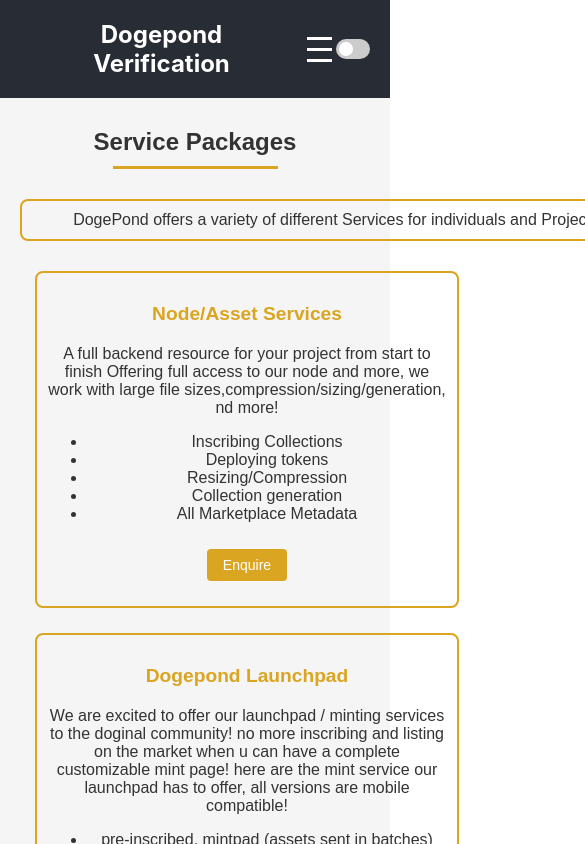
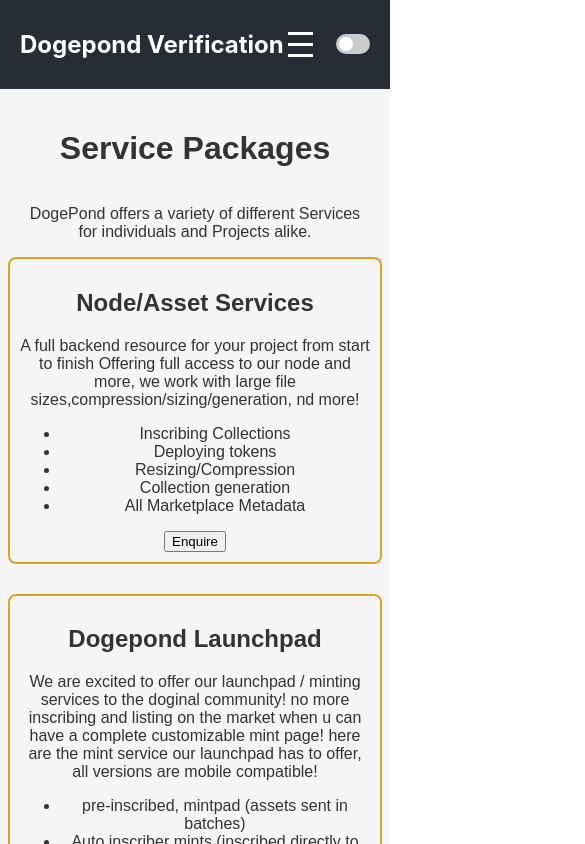
Before and after one commit to jlloyd0430/doginal-verification, a React (Create React App) app: page /services in a window 390 px wide. Shown: the top 844 px of the page, 585 px wide, since content can reach past the window. Built offline with nearby package versions, Linux system fonts and the light colour scheme.

Commit message:
Update Services.css

```diff
--- a/src/components/Services.css
+++ b/src/components/Services.css
@@ -1,123 +1,29 @@
-/* Packages.css */
-
-
 .packages-container {
+  display: flex;
+  flex-direction: column;
+  align-items: center;
   padding: 20px;
   font-family: "Orbitron", sans-serif;
 }
 
-
-.responsive-image {
-  width: 100%;
-  height: auto;
-  margin-bottom: 20px;
-}
-
-.services{
+.services {
+  display: flex;
+  flex-direction: column;
   align-items: center;
 }
 
-.enquire-button {
-  padding: 10px 20px;
-  font-size: 1em;
-  margin-top: 10px;
-  cursor: pointer;
-}
-
-h1, h2, h3, p {
-  margin: 10px;
-}
-
-.packages-title {
-  padding: 10px;
-  text-align: center;
-  margin-bottom: 20px;
-  position: relative;
-  font-family: "Orbitron", sans-serif;
-}
-
-.packages-title::after {
-  content: '';
-  display: block;
-  width: 50%;
-  height: 3px;
-  background-color: goldenrod;
-  margin: 10px auto 0;
-}
-
-.packages-description {
-  text-align: center;
-  /* color: #e2dada; */
-  font-family: "Orbitron", sans-serif;
+.package {
+  display: flex;
+  flex-direction: column;
   align-items: center;
   border: 2px solid #daa520;
   border-radius: 8px;
   margin-bottom: 30px;
   padding: 10px;
-  width: 650px;
+  width: 100%; /* Adjust this value as needed */
+  max-width: 650px; /* Set a max-width for better control */
 }
 
-.package {
-    border: 2px solid #daa520;
-    border-radius: 8px;
-    margin-bottom: 30px;
-    padding: 10px;
-    width: 650px;
-    align-items: center;
+.package-title, .package-description {
+  text-align: center;
 }
-
-.package-title {
-  font-family: "Orbitron", sans-serif;
-  padding: 10px;
-  display: inline-block;
-  margin-bottom: 10px;
-  color: goldenrod;
-  font-size: 1.5em;
-}
-
-.package-description {
-  font-family: "Orbitron", sans-serif;
-  margin-bottom: 15px;
-  /* color: #e2dada; */
-}
-
-.enquire-button {
-  background-color: goldenrod;
-  color: white;
-  border: none;
-  border-radius: 4px;
-  padding: 10px 20px;
-  cursor: pointer;
-  transition: background-color 0.3s ease;
-}
-
-
-/* Mobile Styles */
-@media (max-width: 600px) {
-  .package {
-    margin-bottom: 30px;
-    margin: 25px;
-    max-width: 400px;
-    border: 2px solid goldenrod;
-    border-radius: 8px;
-    padding: 10px;
-    /* background-color: #1e1e1e; */
-  }
-
-  .packages-container {
-    padding: 10px;
-  }
-
-  .packages-title {
-    font-size: 1.5em;
-  }
-
-  .package-title {
-    font-size: 1.2em;
-  }
-
-  .enquire-button {
-    padding: 8px 16px;
-    font-size: 14px;
-  }
-}
```
